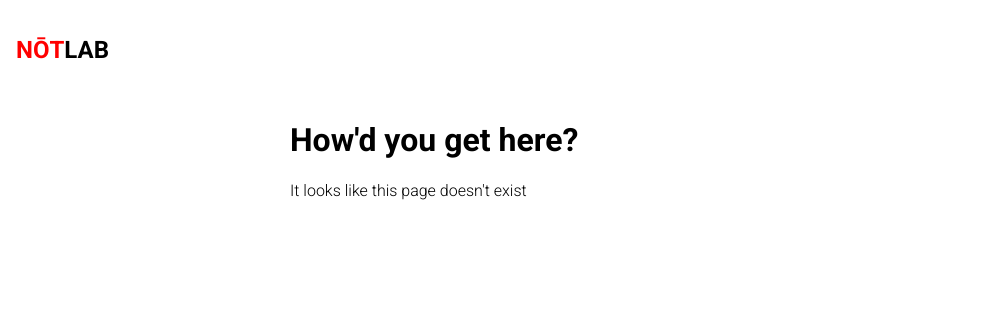
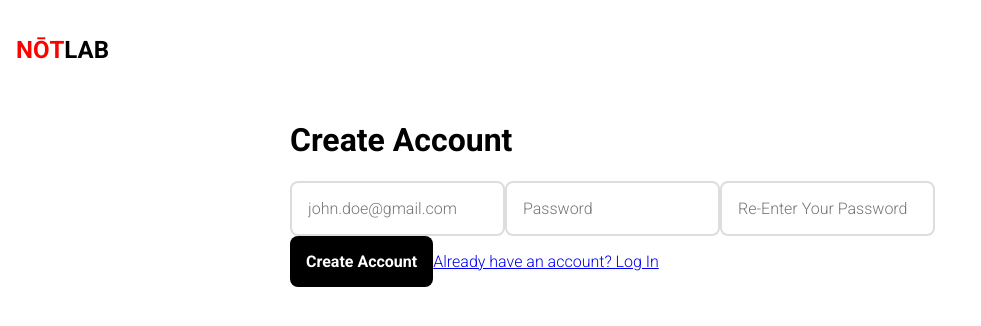
Before and after one commit to chasehoward85/cbt-full-stack-mern, a React (Create React App) app in the folder front-end/: page /create-account in a window 1280 px wide. Shown: the top 326 px of the page, without its empty margins (0-981 px from the left). Built offline with nearby package versions, Linux system fonts and the light colour scheme; no server answers.

Commit message:
Created LoginPage and CreateAccountPage and added to routes

```diff
--- a/front-end/src/Routes.js
+++ b/front-end/src/Routes.js
@@ -3,6 +3,9 @@ import { BrowserRouter as Router, Switch, Route, Redirect } from 'react-router-d
 import { NotesPage } from './pages/NotesPage';
 import { NotesDetailPage } from './pages/NoteDetailPage';
 import { NotFoundPage } from './pages/NotFoundPage';
+import { CreateAccountPage } from './pages/CreateAccountPage';
+import { LoginPage } from './pages/LoginPage';
+
 import { NavBar } from './components/NavBar';
 
 export const Routes = () => {
@@ -20,6 +23,12 @@ export const Routes = () => {
 					<Route path="/notes/:noteId">
 						<NotesDetailPage />
 					</Route>
+					<Route path="/login">
+						<LoginPage />
+					</Route>
+					<Route path="/create-account">
+						<CreateAccountPage />
+					</Route>
 					<Route>
 						<NotFoundPage />
 					</Route>
--- a/front-end/src/components/CreateAccountForm.js
+++ b/front-end/src/components/CreateAccountForm.js
@@ -1,6 +1,6 @@
 import { useState } from 'react';
 
-export const CreateAccountForm = ({ }) => {
+export const CreateAccountForm = ({ onSubmit }) => {
 	const [email, setEmail] = useState('');
 	const [password, setPassword] = useState('');
 	const [confirmPassword, setConfirmPassword] = useState('');
@@ -22,8 +22,8 @@ export const CreateAccountForm = ({ }) => {
 		<input
 			type="password"
 			placeholder="Re-Enter Your Password"
-			value={password}
-			onChange={e => setPassword(e.target.value)} />
+			value={confirmPassword}
+			onChange={e => setConfirmPassword(e.target.value)} />
 
 		<button onClick={() => onSubmit(email, password, confirmPassword)}>Create Account</button>
 		</>
--- /dev/null
+++ b/front-end/src/pages/CreateAccountPage.js
@@ -0,0 +1,20 @@
+import { Link, useHistory } from 'react-router-dom';
+
+import { CreateAccountForm } from '../components/CreateAccountForm';
+
+export const CreateAccountPage = () => {
+	const history = useHistory();
+
+	const createAccount = (email, password, confirmPassword) => {
+		alert('Creating Account');
+		history.push('/notes');
+	}
+
+	return (
+		<div className="centered-container">
+			<h1>Create Account</h1>
+			<CreateAccountForm onSubmit={createAccount}/>
+			<Link to="/login">Already have an account? Log In</Link>
+		</div>
+	);
+}
--- /dev/null
+++ b/front-end/src/pages/LoginPage.js
@@ -0,0 +1,20 @@
+import { Link, useHistory } from 'react-router-dom';
+
+import { LoginForm } from '../components/LoginForm';
+
+export const LoginPage = () => {
+	const history = useHistory();
+
+	const logIn = (email, password) => {
+		alert('Logging in');
+		history.push('/notes');
+	}
+
+	return (
+		<div className="centered-container">
+			<h1>Log In</h1>
+			<LoginForm onSubmit={logIn}/>
+			<Link to="/create-account">Create Account</Link>
+		</div>
+	);
+}
```
